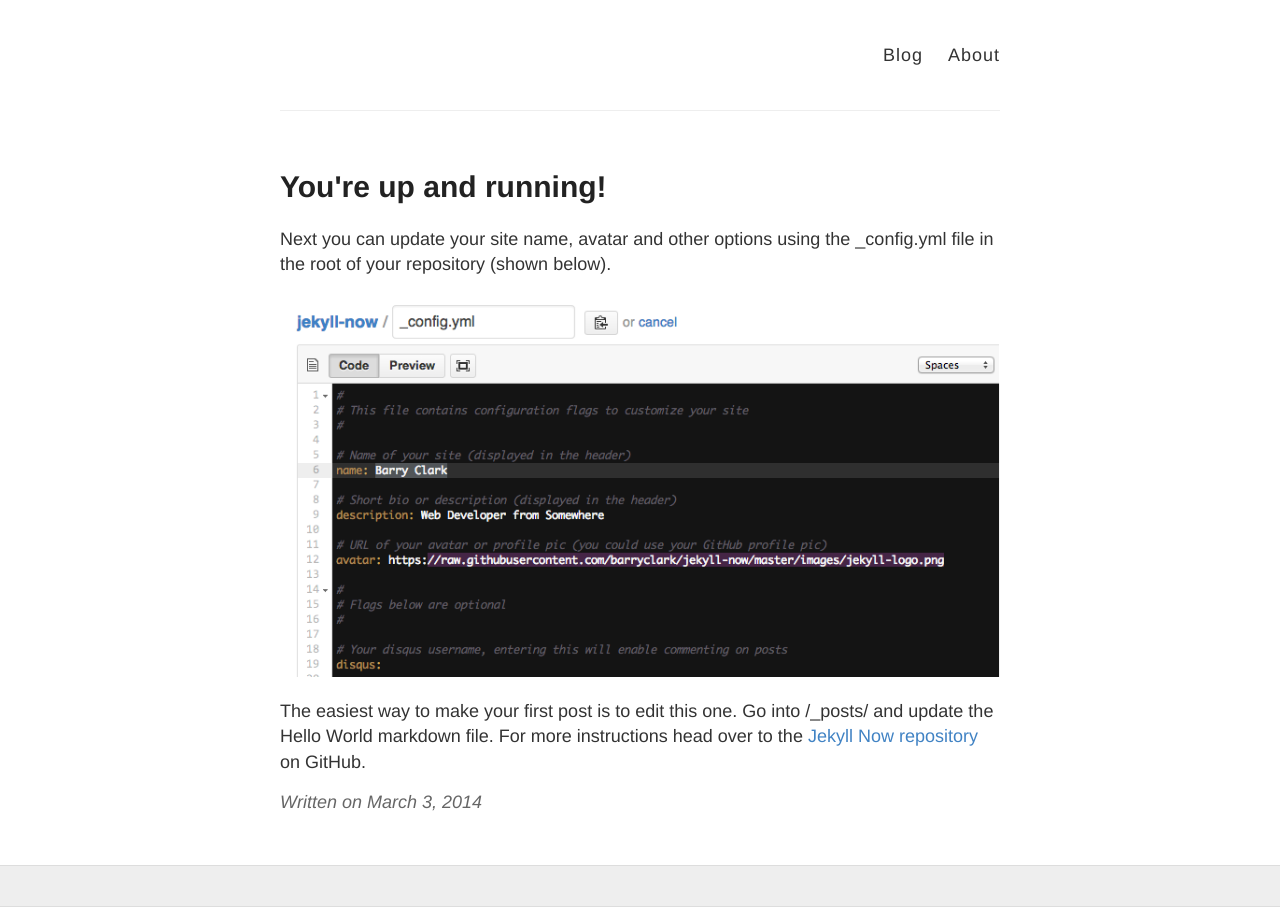
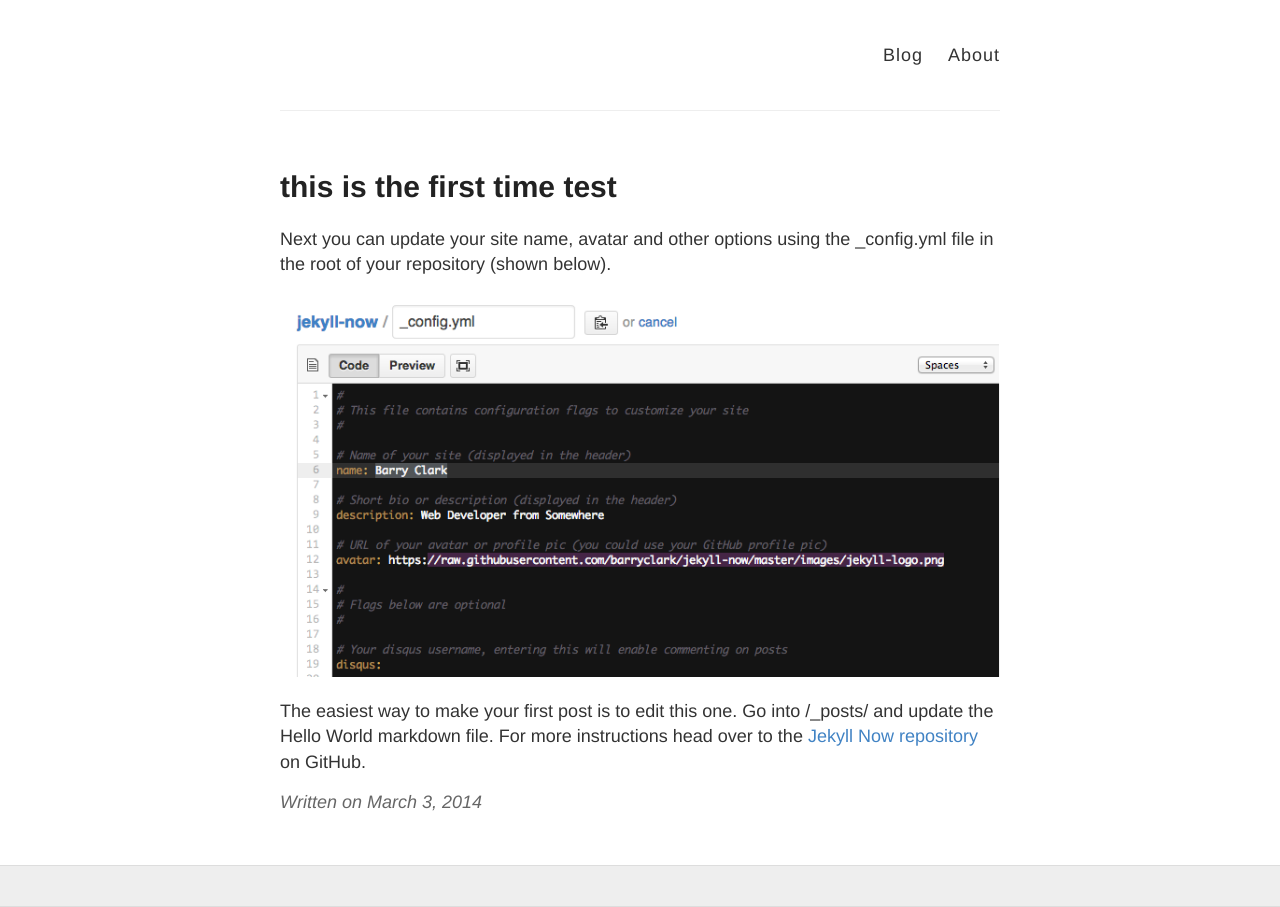
Before and after one commit to zhenru/zhenru.github.io, a Jekyll site: the page built from _posts/2014-3-3-Hello-World.md, in a window 1280 px wide. Built offline with Jekyll 4.4.1, drawn with Linux system fonts in a browser that asks for light colours.

Commit message:
edit the first blog

```diff
--- a/_posts/2014-3-3-Hello-World.md
+++ b/_posts/2014-3-3-Hello-World.md
@@ -1,10 +1,10 @@
 ---
 layout: post
-title: You're up and running!
+title: this is the first time test
 ---
 
 Next you can update your site name, avatar and other options using the _config.yml file in the root of your repository (shown below).
 
 ![_config.yml]({{ site.baseurl }}/images/config.png)
 
-The easiest way to make your first post is to edit this one. Go into /_posts/ and update the Hello World markdown file. For more instructions head over to the [Jekyll Now repository](https://github.com/barryclark/jekyll-now) on GitHub.
+The easiest way to make your first post is to edit this one. Go into /_posts/ and update the Hello World markdown file. For more instructions head over to the [Jekyll Now repository](https://github.com/zhenru/zhenru.github.io) on GitHub.
```
